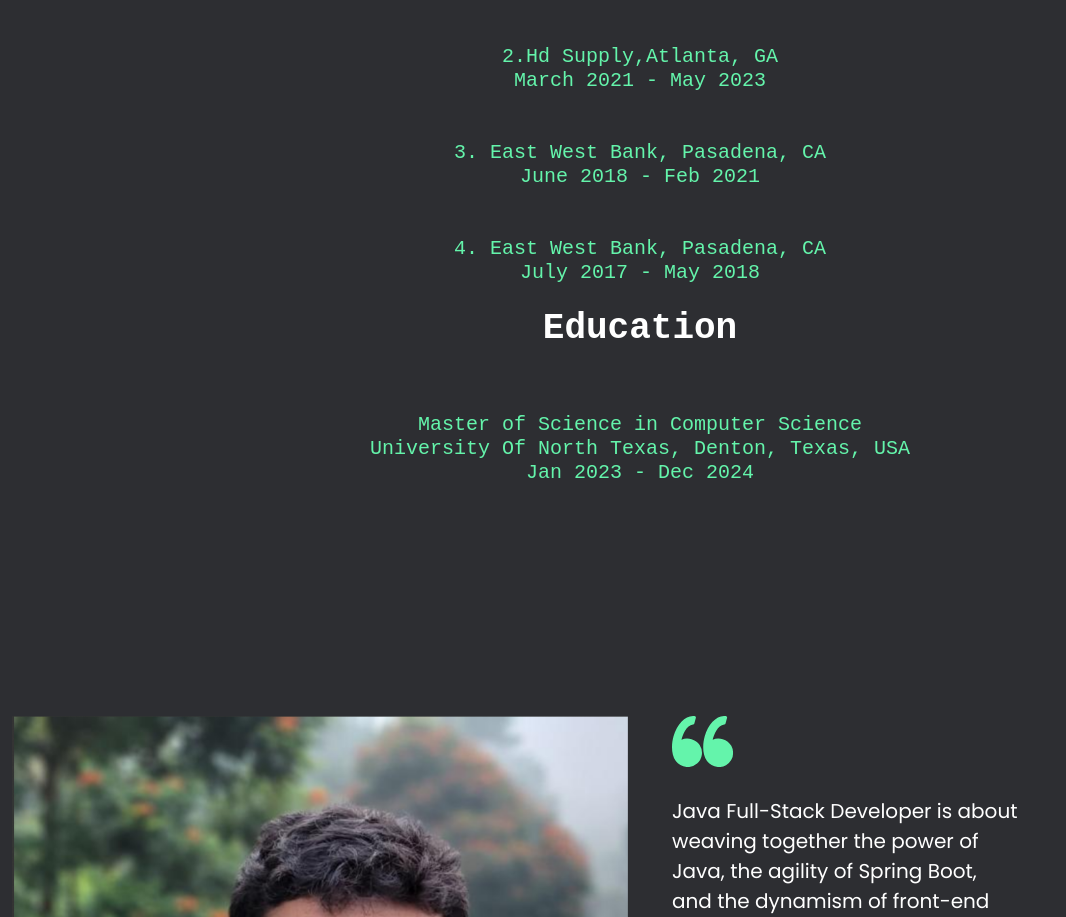
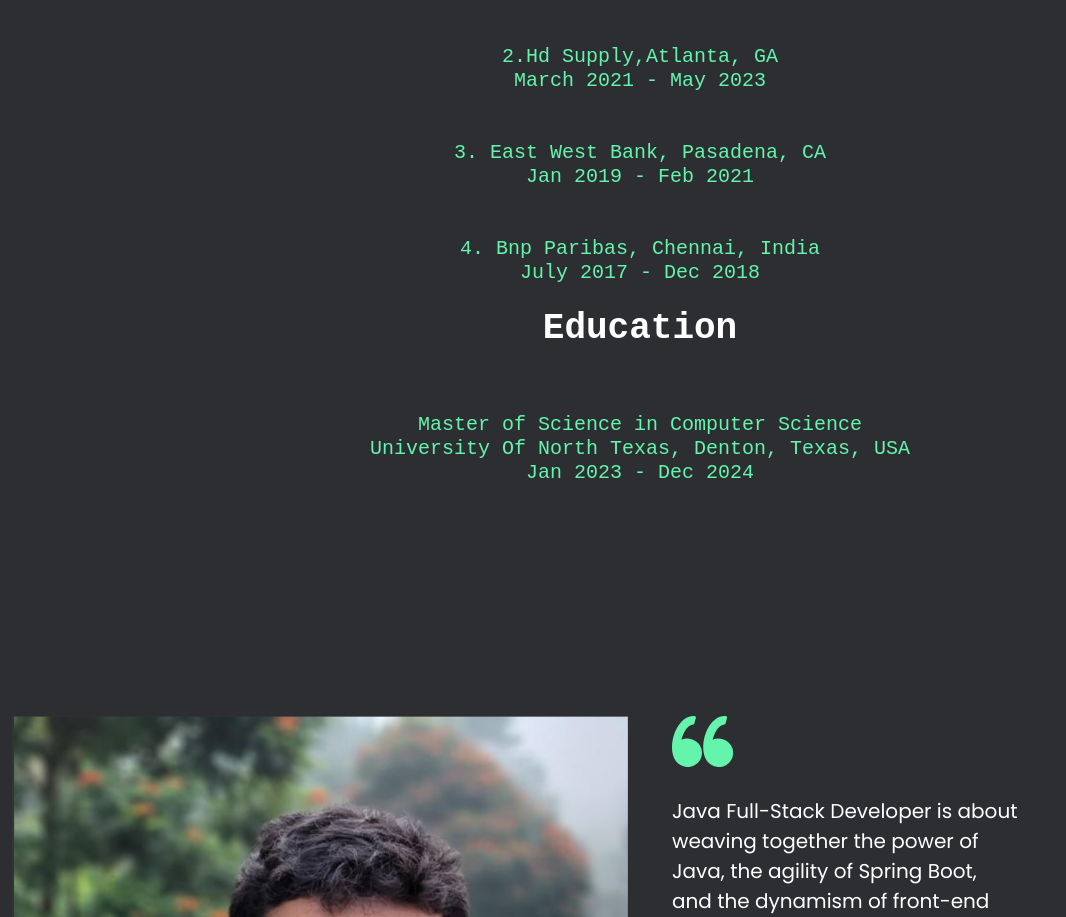
Before and after one commit to VinodkumarKonduru/Portfolio, a plain HTML site: page index.html in a window 1280 px wide. Shown: the part 1966-2883 px from the top of the page, without its empty margins (0-1066 px from the left). Drawn offline with nearby package versions, Linux system fonts and the light colour scheme.

Commit message:
Second commit

```diff
--- a/index.html
+++ b/index.html
@@ -462,14 +462,14 @@
             <h4 style="color:#64f4ab; font-family:monospace; font-size: 20px; white-space: nowrap; text-align: center;">
                 <br>
                 3. East West Bank, Pasadena, CA<br>
-                 June 2018 - Feb 2021
+                 Jan 2019 - Feb 2021
             </h4>
         </div>
         <div class="mb-4 mt-4">
             <h4 style="color:#64f4ab; font-family:monospace; font-size: 20px; white-space: nowrap; text-align: center;">
                 <br>
-                4. East West Bank, Pasadena, CA<br>
-                July 2017 - May 2018
+                4. Bnp Paribas, Chennai, India<br>
+                July 2017 - Dec 2018
             </h4>
         </div>
 
```
